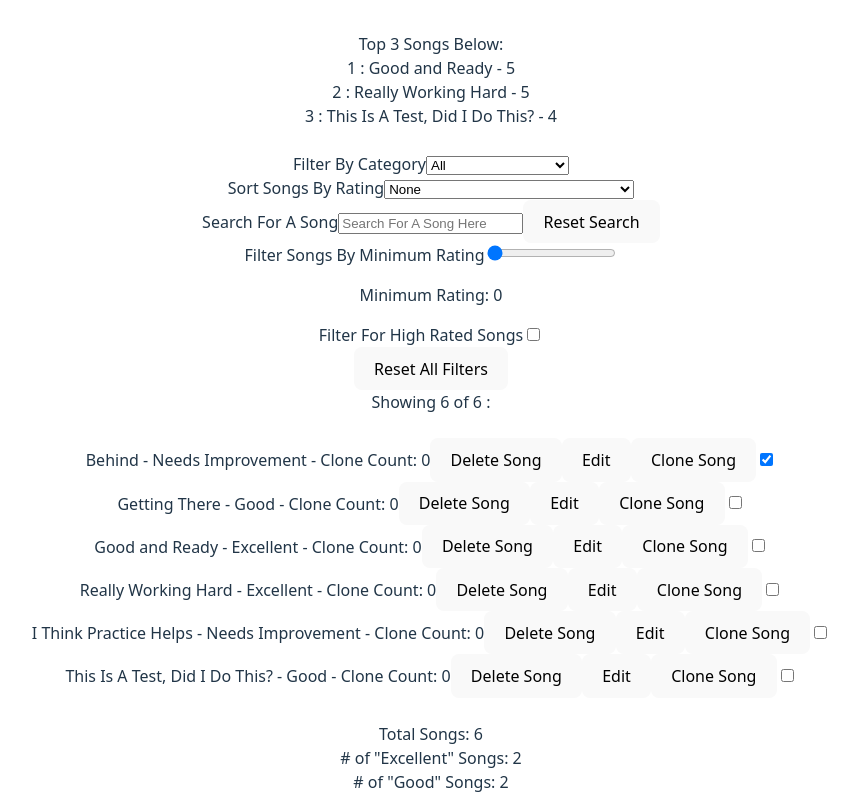
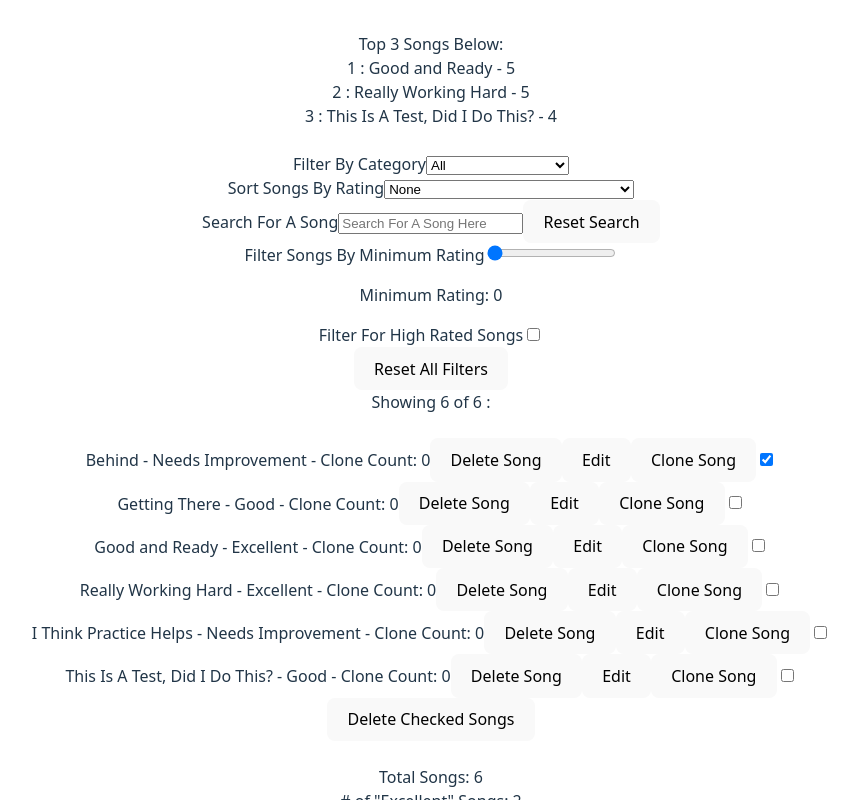
Before and after one commit to doshima2024/song-rating-practice-app, a React (Vite) app: page / in a window 1280 px wide. Both pictures are taken after a click on the checkbox 975 px from the left and 459 px from the top of the page. Shown: the top 800 px of the page, without its empty margins (209-1067 px from the left). Built offline with nearby package versions, Linux system fonts and the light colour scheme.

Commit message:
feat: add button for multiple song deletion and wire up handler function

```diff
--- a/src/App.jsx
+++ b/src/App.jsx
@@ -143,6 +143,14 @@ function App() {
     });
   };
 
+  const handleDeleteMultipleSongs = () => {
+    // I must setSongs to songs without the songs with passed in ID's (this is an array of IDs)
+    // What method will I use to do this
+    setSongs(prevSongs => {
+      return prevSongs.filter(song => !selectedSongIds.includes(song.id));
+    });
+  };
+
   const handleClearFilters = () => {
     setFilterCategory('all');
     setSearchTerm('');
@@ -199,6 +207,7 @@ function App() {
         handleCloneSong={handleCloneSong}
         toggleSelectedSongs={toggleSelectedSongs}
         selectedSongIds={selectedSongIds}
+        handleDeleteMultipleSongs={handleDeleteMultipleSongs}
       />
       <br></br>
       <SongStats songs={songs} />
--- a/src/components/SongDisplay.jsx
+++ b/src/components/SongDisplay.jsx
@@ -13,6 +13,7 @@ export const SongDisplay = ({
   handleCloneSong,
   toggleSelectedSongs,
   selectedSongIds,
+  handleDeleteMultipleSongs,
 }) => {
   const [songEditId, setSongEditId] = useState(null);
   const [songEditedName, setSongEditedName] = useState('');
@@ -104,6 +105,11 @@ export const SongDisplay = ({
           </div>
         )
       )}
+      <div>
+        {selectedSongIds.length !== 0 && (
+          <button onClick={() => handleDeleteMultipleSongs(selectedSongIds)}>Delete Checked Songs</button>
+        )}
+      </div>
       {userHasPressedDelete && lastDeleted !== null && (
         <>
           <p>{`Last Deleted Song: ${lastDeleted.song.name}`}</p>
```
